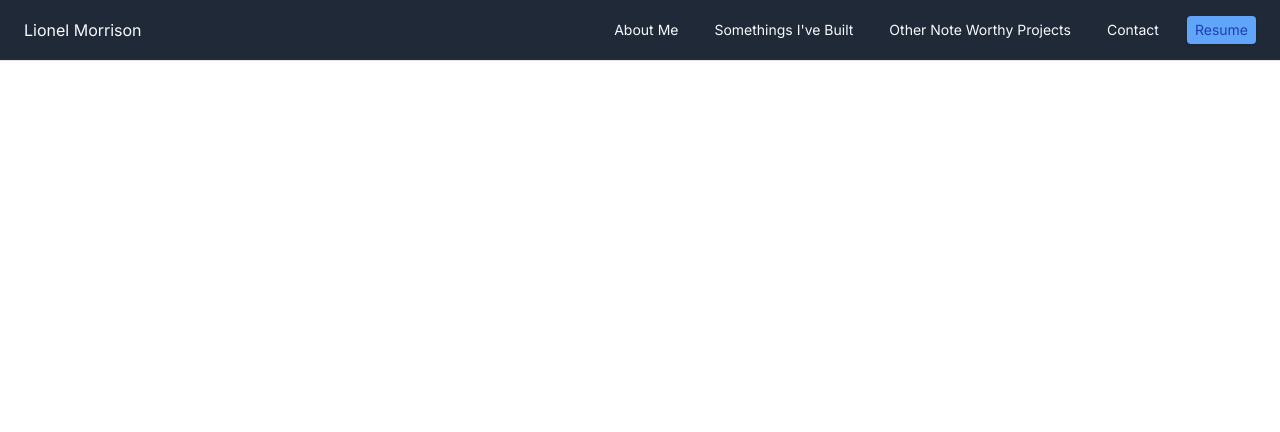
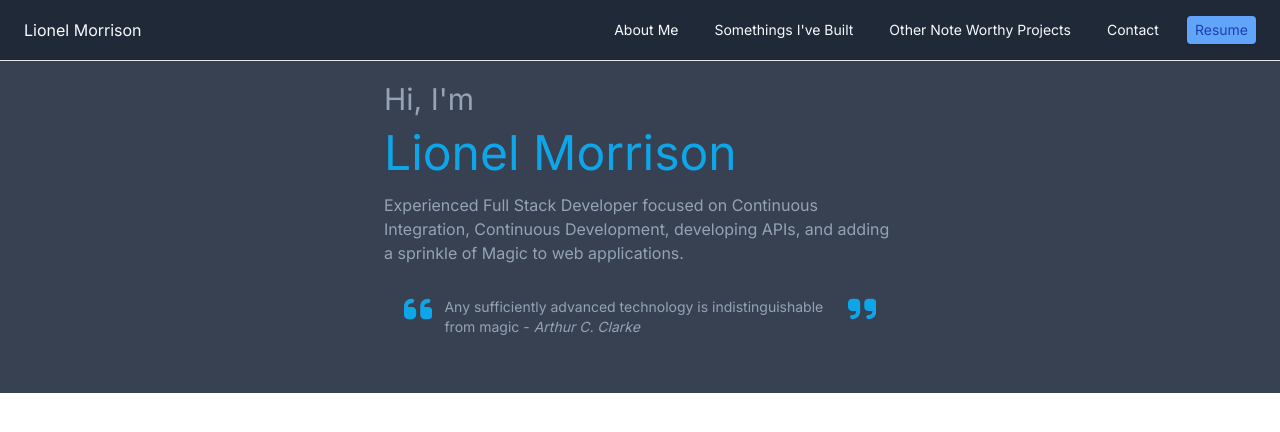
Before and after one commit to lioneljmorrison/portfolio, a Next.js app: page / in a window 1280 px wide. Shown: the top 432 px of the page. Built offline with nearby package versions, Linux system fonts and the light colour scheme.

Commit message:
About Me Page

```diff
--- /dev/null
+++ b/app/components/about-me.tsx
@@ -0,0 +1,36 @@
+export default function AboutMe() {
+  return (
+    <div className="bg-gray-700 text-slate-400">
+      <div className="max-w-7xl mx-auto py-4">
+        <div className="max-w-lg text-3xl mx-auto py-1 text-slate-400">Hi, I'm</div>
+        <div className="max-w-lg text-5xl mx-auto py-2 text-sky-500">Lionel Morrison</div>
+        <div className="max-w-lg mx-auto py-2 text-md">
+          Experienced Full Stack Developer focused on Continuous Integration, Continuous Development, developing APIs,
+          and adding a sprinkle of Magic to web applications.
+          <div className="flex p-5 text-sm text-slate-400">
+            <svg
+              className="text-5xl fill-sky-500"
+              xmlns="http://www.w3.org/2000/svg"
+              height="1em"
+              viewBox="0 0 448 512"
+            >
+              <path d="M0 216C0 149.7 53.7 96 120 96h8c17.7 0 32 14.3 32 32s-14.3 32-32 32h-8c-30.9 0-56 25.1-56 56v8h64c35.3 0 64 28.7 64 64v64c0 35.3-28.7 64-64 64H64c-35.3 0-64-28.7-64-64V320 288 216zm256 0c0-66.3 53.7-120 120-120h8c17.7 0 32 14.3 32 32s-14.3 32-32 32h-8c-30.9 0-56 25.1-56 56v8h64c35.3 0 64 28.7 64 64v64c0 35.3-28.7 64-64 64H320c-35.3 0-64-28.7-64-64V320 288 216z" />
+            </svg>
+            <div className="p-3">
+              Any sufficiently advanced technology is indistinguishable from magic -{' '}
+              <span className="italic">Arthur C. Clarke</span>
+            </div>
+            <svg
+              className="text-5xl fill-sky-500"
+              xmlns="http://www.w3.org/2000/svg"
+              height="1em"
+              viewBox="0 0 448 512"
+            >
+              <path d="M448 296c0 66.3-53.7 120-120 120h-8c-17.7 0-32-14.3-32-32s14.3-32 32-32h8c30.9 0 56-25.1 56-56v-8H320c-35.3 0-64-28.7-64-64V160c0-35.3 28.7-64 64-64h64c35.3 0 64 28.7 64 64v32 32 72zm-256 0c0 66.3-53.7 120-120 120H64c-17.7 0-32-14.3-32-32s14.3-32 32-32h8c30.9 0 56-25.1 56-56v-8H64c-35.3 0-64-28.7-64-64V160c0-35.3 28.7-64 64-64h64c35.3 0 64 28.7 64 64v32 32 72z" />
+            </svg>
+          </div>
+        </div>
+      </div>
+    </div>
+  );
+}
--- a/app/page.tsx
+++ b/app/page.tsx
@@ -1,9 +1,11 @@
+import AboutMe from './components/about-me';
 import MainNav from './components/nav';
 
 export default function Home() {
   return (
     <>
       <MainNav></MainNav>
+      <AboutMe></AboutMe>
     </>
   );
 }
```
